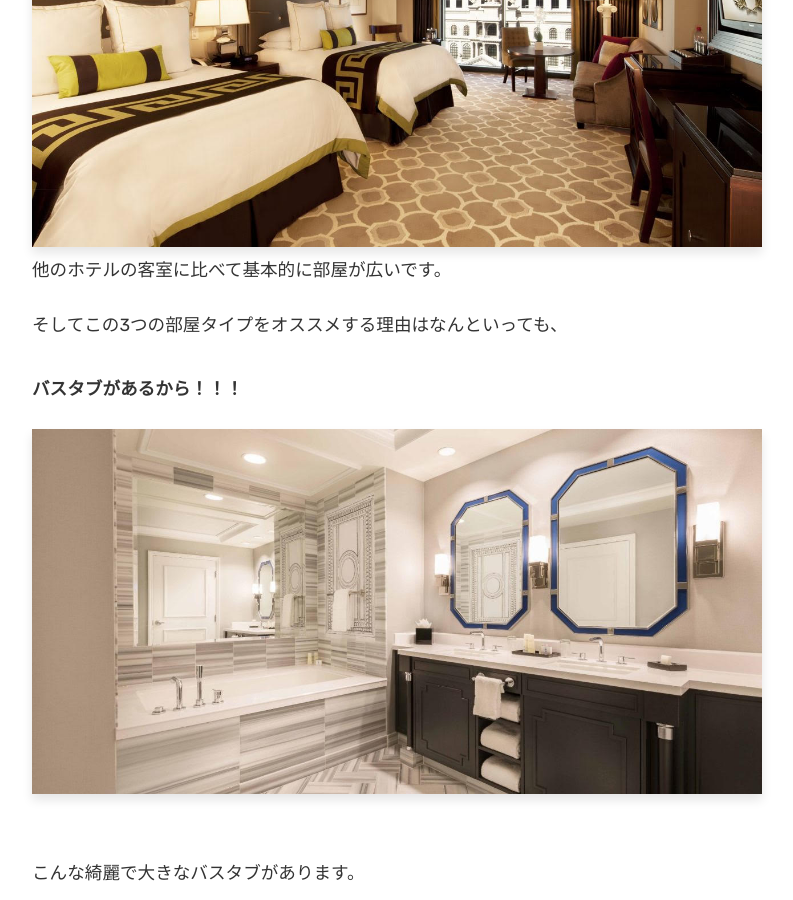
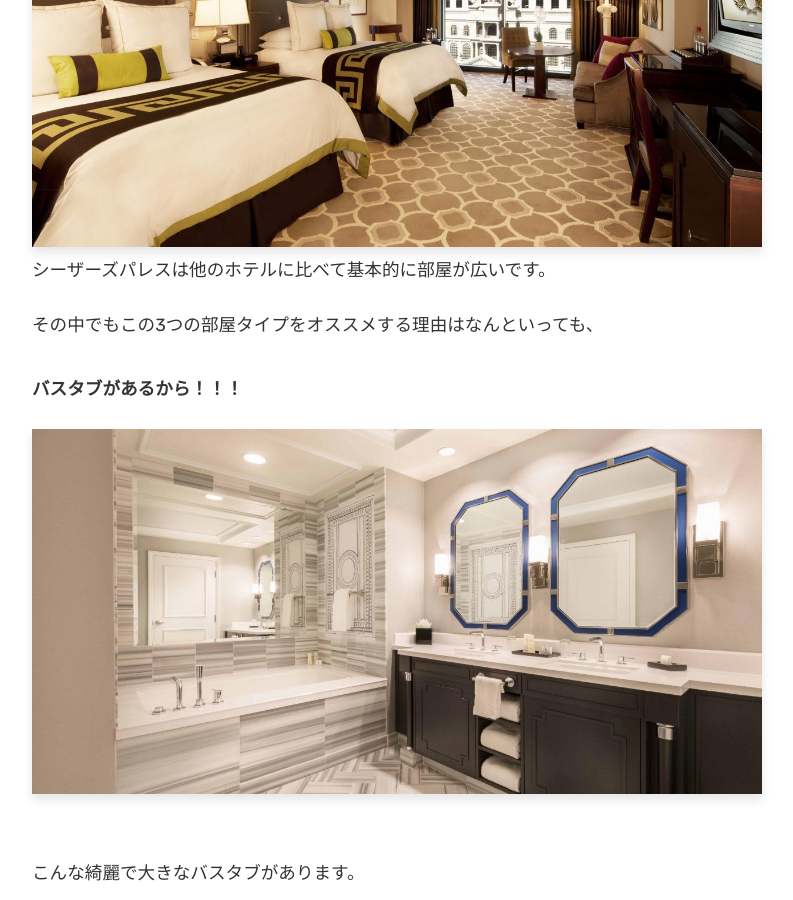
Before and after one commit to norenlife/norenlife.github.io, a Jekyll site: the page built from _posts/2020-10-29-hotels-recommended.markdown, in a window 1280 px wide and 900 px high, scrolled down 5597 px. Shown: the whole window, without its empty margins (53-846 px from the left). Built offline with Jekyll 4.4.1, drawn with Linux system fonts in a browser that asks for light colours.

Commit message:
Update 2020-10-29-hotels-recommended.markdown

```diff
--- a/_posts/2020-10-29-hotels-recommended.markdown
+++ b/_posts/2020-10-29-hotels-recommended.markdown
@@ -97,7 +97,7 @@
 
 カクテル片手に昼間はゆっくり<br>
 
-砂漠にあるラスベガス、夏の昼間は40℃を超えることも。<br>
+<b>砂漠にあるラスベガス、夏の昼間は40℃を超えることも。</b><br>
 
 夏場のプールはマストです。<br>
 
@@ -120,9 +120,9 @@
 
  ![シーザーズパレスルーム](/assets/images/20201029/caesers4.jpg)
  <br>
-他のホテルの客室に比べて基本的に部屋が広いです。<br>
+シーザーズパレスは他のホテルに比べて基本的に部屋が広いです。<br>
 
-そしてこの3つの部屋タイプをオススメする理由はなんといっても、<br>
+その中でもこの3つの部屋タイプをオススメする理由はなんといっても、<br>
  <br>
 <b>バスタブがあるから！！！</b><br>
 
```
